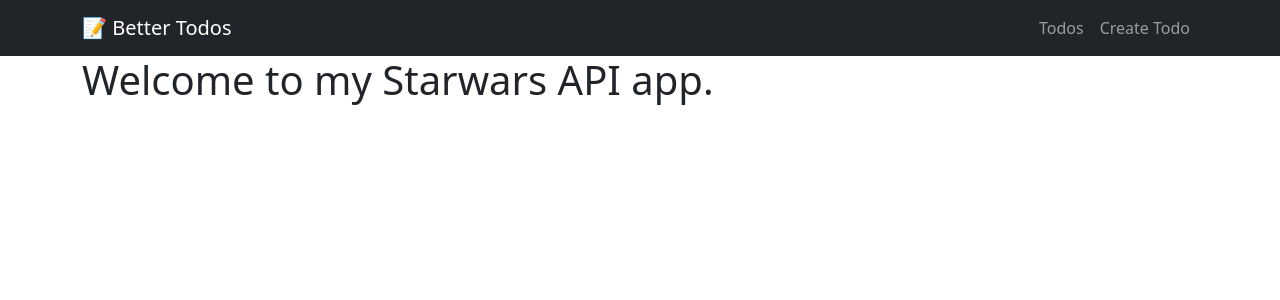
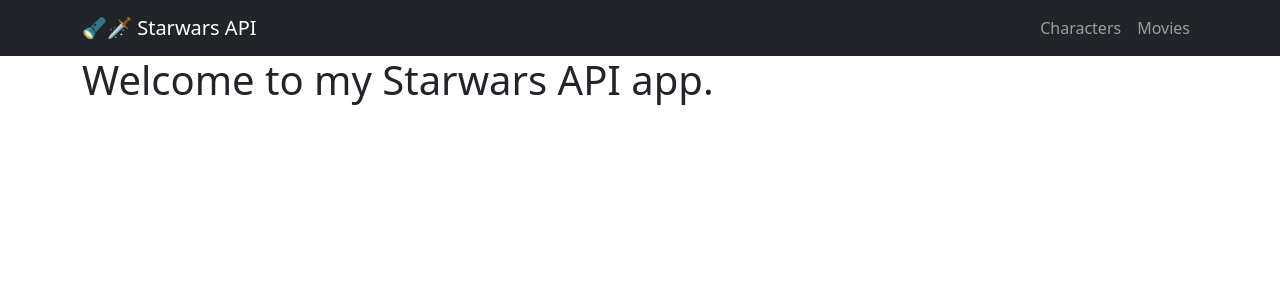
Before and after one commit to tobiassilfverberg/starwarsapi, a React (Create React App) app: page / in a window 1280 px wide. Shown: the top 300 px of the page. Built offline with nearby package versions, Linux system fonts and the light colour scheme.

Commit message:
Cleanup from old files. Added new pages and cleaned up inside them. Changed routes to match new ones.

```diff
--- a/src/App.jsx
+++ b/src/App.jsx
@@ -1,12 +1,12 @@
 import Container from "react-bootstrap/Container"
 import { Routes, Route } from "react-router-dom"
 import Navigation from "./components/Navigation"
-import CreateTodo from "./pages/CreateTodo"
-import EditTodoPage from "./pages/EditTodoPage"
 import HomePage from "./pages/HomePage"
+import MoviePage from "./pages/MoviePage"
+import MoviesPage from "./pages/MoviesPage"
+import PeoplePage from "./pages/PeoplePage"
+import PersonPage from "./pages/PersonPage"
 import NotFound from "./pages/NotFound"
-import TodoPage from "./pages/TodoPage"
-import TodosPage from "./pages/TodosPage"
 import "bootstrap/dist/css/bootstrap.css"
 import "./App.css"
 
@@ -18,13 +18,10 @@ const App = () => {
 			<Container>
 				<Routes>
 					<Route path="/" element={<HomePage />} />
-					<Route path="/todos" element={<TodosPage />} />
-					<Route path="/todos/:id" element={<TodoPage />} />
-					<Route
-						path="/todos/:id/EditTodoPage"
-						element={<EditTodoPage />}
-					/>
-					<Route path="/todos/create" element={<CreateTodo />} />
+					<Route path="/people" element={<PeoplePage />} />
+					<Route path="/person/:id" element={<PersonPage />} />
+					<Route path="/movies" element={<MoviesPage />} />
+					<Route path="/movie/:id" element={<MoviePage />} />
 					<Route path="*" element={<NotFound />} />
 				</Routes>
 			</Container>
--- a/src/components/Navigation.jsx
+++ b/src/components/Navigation.jsx
@@ -8,17 +8,17 @@ const Navigation = () => {
 		<Navbar bg="dark" variant="dark" expand="md">
 			<Container>
 				<Navbar.Brand as={Link} to="/">
-					📝 Better Todos
+					🔦🗡 Starwars API
 				</Navbar.Brand>
 
 				<Navbar.Toggle aria-controls="basic-navbar-nav" />
 				<Navbar.Collapse id="basic-navbar-nav">
 					<Nav className="ms-auto">
-						<Nav.Link end as={NavLink} to="/todos">
-							Todos
+						<Nav.Link end as={NavLink} to="/people">
+							Characters
 						</Nav.Link>
-						<Nav.Link as={NavLink} to="/todos/create">
-							Create Todo
+						<Nav.Link as={NavLink} to="/movies">
+							Movies
 						</Nav.Link>
 					</Nav>
 				</Navbar.Collapse>
--- a/src/pages/MoviePage.jsx
+++ b/src/pages/MoviePage.jsx
@@ -9,7 +9,7 @@ const MoviePage = () => {
 	const { id } = useParams()
 
 	const getMovie = async (id) => {
-		const data = await TodosAPI.getMovie(id)
+		const data = await swapi.getMovie(id)
 		setMovie(data)
 	}
 
--- a/src/pages/MoviesPage.jsx
+++ b/src/pages/MoviesPage.jsx
@@ -21,7 +21,7 @@ const MoviesPage = () => {
 		<>
 			<h1 className="mt-2">Movies</h1>
 
-			{todos.length > 0 && (
+			{movies.length > 0 && (
 				<ListGroup className="movies">
 					{movies.map((movie) => (
 						<ListGroup.Item
--- a/src/pages/PeoplePage.jsx
+++ b/src/pages/PeoplePage.jsx
@@ -21,7 +21,7 @@ const PeoplePage = () => {
 		<>
 			<h1 className="mt-2">Characters</h1>
 
-			{todos.length > 0 && (
+			{people.length > 0 && (
 				<ListGroup className="people">
 					{people.map((person) => (
 						<ListGroup.Item
--- a/src/pages/PersonPage.jsx
+++ b/src/pages/PersonPage.jsx
@@ -9,7 +9,7 @@ const PersonPage = () => {
 	const { id } = useParams()
 
 	const getPerson = async (id) => {
-		const data = await TodosAPI.getPerson(id)
+		const data = await swapi.getPerson(id)
 		setPerson(data)
 	}
 
```
